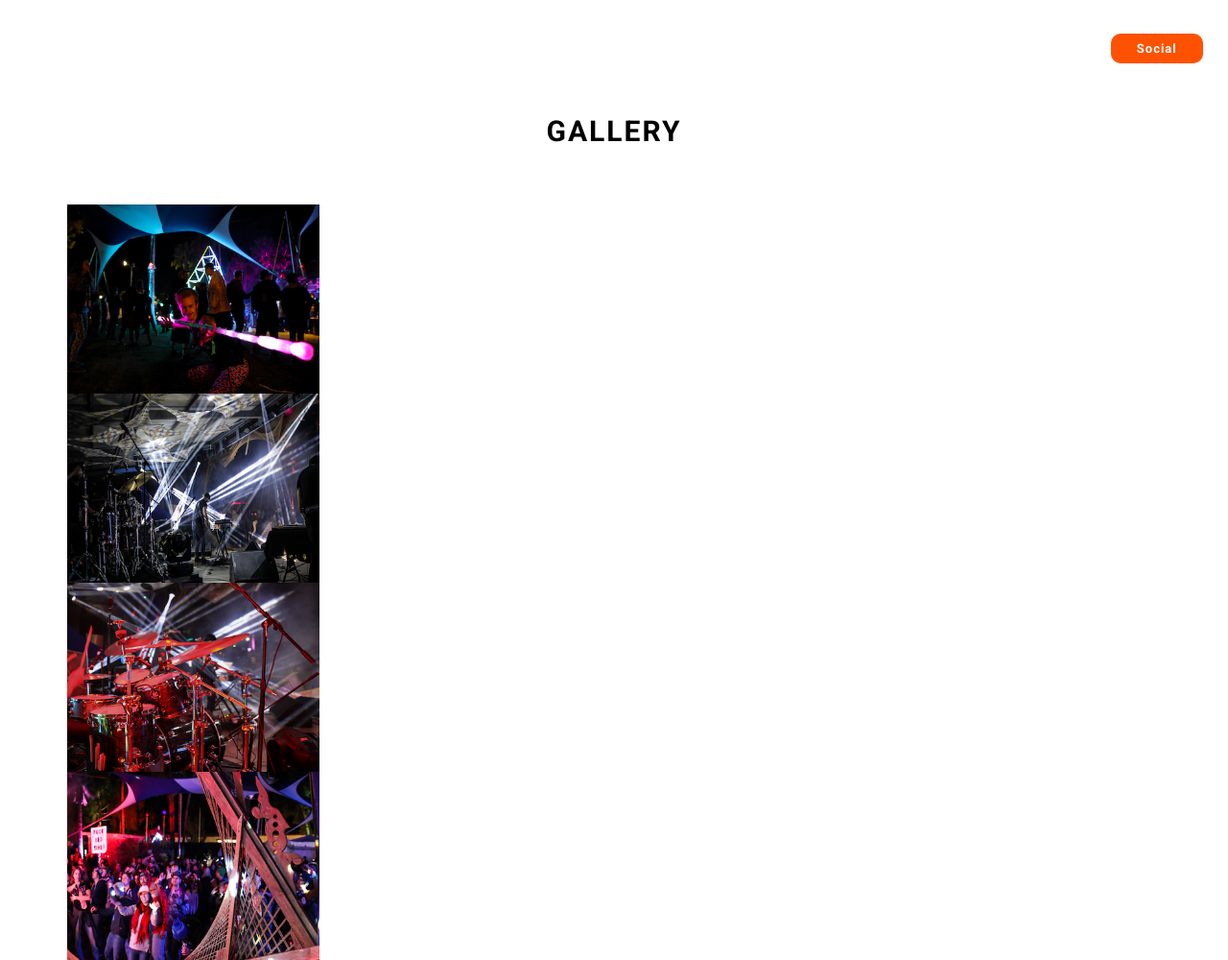
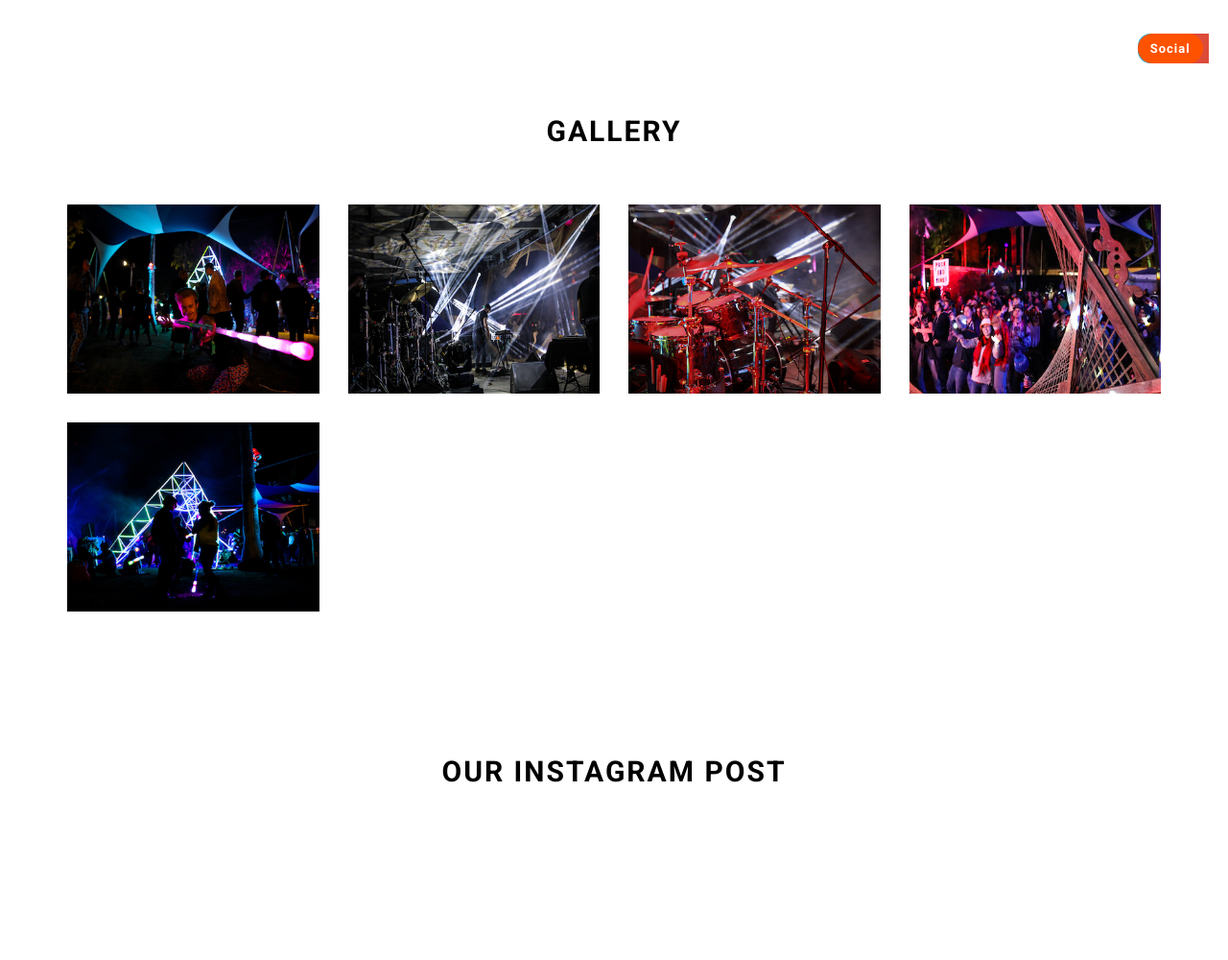
Before and after one commit to tannerwwhite/probertsonportfolio, a PHP site: page /bordasbrothers.html in a window 1280 px wide. Shown: the top 1000 px of the page at 96% size. Run offline with PHP 8.4, Linux system fonts and the light colour scheme.

```diff
--- a/about.html
+++ b/about.html
@@ -15,6 +15,7 @@
     <!-- Custom styles for this template -->
     <link href="css/style.css" rel="stylesheet">
     <link href="css/responsive.css" rel="stylesheet">
+        <link rel="stylesheet" href="https://cdnjs.cloudflare.com/ajax/libs/font-awesome/4.7.0/css/font-awesome.min.css">
     <script src="js/jquery.min.js" type="text/javascript"></script>
     <script src="js/bootstrap.min.js" type="text/javascript"></script>
     <script src="js/custom.js" type="text/javascript"></script>
@@ -26,8 +27,7 @@
             <div class="icon first facebook"><i class="fa fa-facebook"></i></div>
             <div class="icon twitter"><i class="fa fa-twitter"></i></div>
             <div class="icon google-plus"><i class="fa fa-google-plus"></i></div>
-            <div class="icon pinterest last"><i class="fa fa-pinterest-p"></i></div>
-            <div class="label">Social</div>
+            <div class="label">Social Media</div>
         </div>
         <header class="top-nav-bar">
             <div id="toggle">
--- a/bordasbrothers.html
+++ b/bordasbrothers.html
@@ -14,6 +14,7 @@
     <link href="css/magnific-popup.css" rel="stylesheet">
     <!-- Custom styles for this template -->
     <link href="css/style.css" rel="stylesheet">
+    <link rel="stylesheet" href="https://cdnjs.cloudflare.com/ajax/libs/font-awesome/4.7.0/css/font-awesome.min.css">
     <link href="css/responsive.css" rel="stylesheet">
     <script src="js/jquery.min.js" type="text/javascript"></script>
     <script src="js/bootstrap.min.js" type="text/javascript"></script>
@@ -27,7 +28,6 @@
             <div class="icon first facebook"><i class="fa fa-facebook"></i></div>
             <div class="icon twitter"><i class="fa fa-twitter"></i></div>
             <div class="icon google-plus"><i class="fa fa-google-plus"></i></div>
-            <div class="icon pinterest last"><i class="fa fa-pinterest-p"></i></div>
             <div class="label">Social</div>
         </div>
         <header class="top-nav-bar">
@@ -72,6 +72,8 @@
                                 </div>
                             </div>
                         </div>
+                    </div>
+                    <div class="col-lg-3 col-md-4 col-xs-6">
                         <div class="port-image">
                             <img src="images/bordascarousel/c2.jpg" alt="Gallery-Image" class="img-responsive">
                             <div class="overlay">
@@ -80,6 +82,8 @@
                                 </div>
                             </div>
                         </div>
+                    </div>
+                    <div class="col-lg-3 col-md-4 col-xs-6">
                         <div class="port-image">
                             <img src="images/bordascarousel/c3.jpg" alt="Gallery-Image" class="img-responsive">
                             <div class="overlay">
@@ -88,6 +92,8 @@
                                 </div>
                             </div>
                         </div>
+                    </div>
+                    <div class="col-lg-3 col-md-4 col-xs-6">
                         <div class="port-image">
                             <img src="images/bordascarousel/c4.jpg" alt="Gallery-Image" class="img-responsive">
                             <div class="overlay">
@@ -96,231 +102,25 @@
                                 </div>
                             </div>
                         </div>
+                    </div>
+                    <div class="col-lg-3 col-md-4 col-xs-6">
                         <div class="port-image">
-                            <img src="images/bordascarousel/c1.jpg" alt="Gallery-Image" class="img-responsive">
+                            <img src="images/bordascarousel/c5.jpg" alt="Gallery-Image" class="img-responsive">
                             <div class="overlay">
                                 <div class="text">
-                                    <a href="images/bordas/1.jpg" class="image-popup"><img src="images/pin.png"></a>
+                                    <a href="images/bordas/5.jpg" class="image-popup"><img src="images/pin.png"></a>
                                 </div>
                             </div>
                         </div>
                     </div>
-
                 </div>
 
             </div>
 
 
-            <section id="gallery-block" class="section-padding">
-                <div class="container">
-                    <div class="text-head">
-                        <h2>Gallery</h2>
-                    </div>
-                    <div class="row">
-                        <div class="col-md-4 col-sm-4 col-xs-12 gallery-list">
-                            <div class="port-image">
-                                <img src="images/bordas/1.jpg" alt="Gallery-Image" class="img-responsive">
-                                <div class="overlay">
-                                    <div class="text">
-                                        <a href="images/bordas/1.jpg" class="image-popup"><img src="images/pin.png"></a>
-                                    </div>
-                                </div>
-                            </div>
-
-                        </div>
-                        <div class="col-md-4 col-sm-4 col-xs-12 gallery-list">
-                            <div class="port-image">
-                                <img src="images/bordas/2.jpg" alt="Gallery-Image" class="img-responsive">
-                                <div class="overlay">
-                                    <div class="text">
-                                        <a href="images/bordas/2.jpg" class="image-popup"><img src="images/pin.png"></a>
-                                    </div>
-                                </div>
-                            </div>
-
-                        </div>
-                        <div class="col-md-4 col-sm-4 col-xs-12 gallery-list">
-                            <div class="port-image">
-                                <img src="images/bordas/3.jpg" alt="Gallery-Image" class="img-responsive">
-                                <div class="overlay">
-                                    <div class="text">
-                                        <a href="images/bordas/3.jpg" class="image-popup"><img src="images/pin.png"></a>
-                                    </div>
-                                </div>
-                            </div>
-
-                        </div>
-                        <div class="col-md-4 col-sm-4 col-xs-12 gallery-list">
-                            <div class="port-image">
-                                <img src="images/bordas/4.jpg" alt="Gallery-Image" class="img-responsive">
-                                <div class="overlay">
-                                    <div class="text">
-                                        <a href="images/bordas/4.jpg" class="image-popup"><img src="images/pin.png"></a>
-                                    </div>
-                                </div>
-                            </div>
-
-                        </div>
 
 
-                        <div class="col-md-4 col-sm-4 col-xs-12 gallery-list">
-                            <div class="port-image">
-                                <img src="images/bordas/5.jpg" alt="Gallery-Image" class="img-responsive">
-                                <div class="overlay">
-                                    <div class="text">
-                                        <a href="images/bordas/5.jpg" class="image-popup"><img src="images/pin.png"></a>
-                                    </div>
-                                </div>
-                            </div>
 
-                        </div>
-                        <div class="col-md-4 col-sm-4 col-xs-12 gallery-list">
-                            <div class="port-image">
-                                <img src="images/bordas/6.jpg" alt="Gallery-Image" class="img-responsive">
-                                <div class="overlay">
-                                    <div class="text">
-                                        <a href="images/bordas/6.jpg" class="image-popup"><img src="images/pin.png"></a>
-                                    </div>
-                                </div>
-                            </div>
-
-                        </div>
-                        <div class="col-md-4 col-sm-4 col-xs-12 gallery-list">
-                            <div class="port-image">
-                                <img src="images/bordas/7.jpg" alt="Gallery-Image" class="img-responsive">
-                                <div class="overlay">
-                                    <div class="text">
-                                        <a href="images/bordas/7.jpg" class="image-popup"><img src="images/pin.png"></a>
-                                    </div>
-                                </div>
-                            </div>
-
-                        </div>
-                        <div class="col-md-4 col-sm-4 col-xs-12 gallery-list">
-                            <div class="port-image">
-                                <img src="images/bordas/8.jpg" alt="Gallery-Image" class="img-responsive">
-                                <div class="overlay">
-                                    <div class="text">
-                                        <a href="images/bordas/8.jpg" class="image-popup"><img src="images/pin.png"></a>
-                                    </div>
-                                </div>
-                            </div>
-                        </div>
-
-
-                        <div class="col-md-4 col-sm-4 col-xs-12 gallery-list">
-                            <div class="port-image">
-                                <img src="images/bordas/9.jpg" alt="Gallery-Image" class="img-responsive">
-                                <div class="overlay">
-                                    <div class="text">
-                                        <a href="images/bordas/9.jpg" class="image-popup"><img src="images/pin.png"></a>
-                                    </div>
-                                </div>
-                            </div>
-                        </div>
-                        <div class="col-md-4 col-sm-4 col-xs-12 gallery-list">
-                            <div class="port-image">
-                                <img src="images/bordas/10.jpg" alt="Gallery-Image" class="img-responsive">
-                                <div class="overlay">
-                                    <div class="text">
-                                        <a href="images/bordas/10.jpg" class="image-popup"><img src="images/pin.png"></a>
-                                    </div>
-                                </div>
-                            </div>
-                        </div>
-                        <div class="col-md-4 col-sm-4 col-xs-12 gallery-list">
-                            <div class="port-image">
-                                <img src="images/bordas/11.jpg" alt="Gallery-Image" class="img-responsive">
-                                <div class="overlay">
-                                    <div class="text">
-                                        <a href="images/bordas/11.jpg" class="image-popup"><img src="images/pin.png"></a>
-                                    </div>
-                                </div>
-                            </div>
-                        </div>
-                        <div class="col-md-4 col-sm-4 col-xs-12 gallery-list">
-                            <div class="port-image">
-                                <img src="images/bordas/12.jpg" alt="Gallery-Image" class="img-responsive">
-                                <div class="overlay">
-                                    <div class="text">
-                                        <a href="images/bordas/12.jpg" class="image-popup"><img src="images/pin.png"></a>
-                                    </div>
-                                </div>
-                            </div>
-                        </div>
-                        <div class="col-md-4 col-sm-4 col-xs-12 gallery-list">
-                            <div class="port-image">
-                                <img src="images/bordas/13.jpg" alt="Gallery-Image" class="img-responsive">
-                                <div class="overlay">
-                                    <div class="text">
-                                        <a href="images/bordas/13.jpg" class="image-popup"><img src="images/pin.png"></a>
-                                    </div>
-                                </div>
-                            </div>
-                        </div>
-                        <div class="col-md-4 col-sm-4 col-xs-12 gallery-list">
-                            <div class="port-image">
-                                <img src="images/bordas/14.jpg" alt="Gallery-Image" class="img-responsive">
-                                <div class="overlay">
-                                    <div class="text">
-                                        <a href="images/bordas/14.jpg" class="image-popup"><img src="images/pin.png"></a>
-                                    </div>
-                                </div>
-                            </div>
-                        </div>
-                        <div class="col-md-4 col-sm-4 col-xs-12 gallery-list">
-                            <div class="port-image">
-                                <img src="images/bordas/15.jpg" alt="Gallery-Image" class="img-responsive">
-                                <div class="overlay">
-                                    <div class="text">
-                                        <a href="images/bordas/15.jpg" class="image-popup"><img src="images/pin.png"></a>
-                                    </div>
-                                </div>
-                            </div>
-                        </div>
-                        <div class="col-md-4 col-sm-4 col-xs-12 gallery-list">
-                            <div class="port-image">
-                                <img src="images/bordas/16.jpg" alt="Gallery-Image" class="img-responsive">
-                                <div class="overlay">
-                                    <div class="text">
-                                        <a href="images/bordas/16.jpg" class="image-popup"><img src="images/pin.png"></a>
-                                    </div>
-                                </div>
-                            </div>
-                        </div>
-                        <div class="col-md-4 col-sm-4 col-xs-12 gallery-list">
-                            <div class="port-image">
-                                <img src="images/bordas/17.jpg" alt="Gallery-Image" class="img-responsive">
-                                <div class="overlay">
-                                    <div class="text">
-                                        <a href="images/bordas/17.jpg" class="image-popup"><img src="images/pin.png"></a>
-                                    </div>
-                                </div>
-                            </div>
-                        </div>
-                        <div class="col-md-4 col-sm-4 col-xs-12 gallery-list">
-                            <div class="port-image">
-                                <img src="images/bordas/18.jpg" alt="Gallery-Image" class="img-responsive">
-                                <div class="overlay">
-                                    <div class="text">
-                                        <a href="images/bordas/18.jpg" class="image-popup"><img src="images/pin.png"></a>
-                                    </div>
-                                </div>
-                            </div>
-                        </div>
-                        <div class="col-md-4 col-sm-4 col-xs-12 gallery-list">
-                            <div class="port-image">
-                                <img src="images/bordas/19.jpg" alt="Gallery-Image" class="img-responsive">
-                                <div class="overlay">
-                                    <div class="text">
-                                        <a href="images/bordas/19.jpg" class="image-popup"><img src="images/pin.png"></a>
-                                    </div>
-                                </div>
-                            </div>
-                        </div>
-                    </div>
-                </div>
-            </section>
 
 
             <section id="insta-post" class="section-padding">
--- a/contact.html
+++ b/contact.html
@@ -15,6 +15,7 @@
     <!-- Custom styles for this template -->
     <link href="css/style.css" rel="stylesheet">
     <link href="css/responsive.css" rel="stylesheet">
+    <link rel="stylesheet" href="https://cdnjs.cloudflare.com/ajax/libs/font-awesome/4.7.0/css/font-awesome.min.css">
     <script src="js/jquery.min.js" type="text/javascript"></script>
     <script src="js/bootstrap.min.js" type="text/javascript"></script>
     <script src="js/custom.js" type="text/javascript"></script>
@@ -26,7 +27,6 @@
             <div class="icon first facebook"><i class="fa fa-facebook"></i></div>
             <div class="icon twitter"><i class="fa fa-twitter"></i></div>
             <div class="icon google-plus"><i class="fa fa-google-plus"></i></div>
-            <div class="icon pinterest last"><i class="fa fa-pinterest-p"></i></div>
             <div class="label">Social</div>
         </div>
         <header class="top-nav-bar">
--- a/css/style.css
+++ b/css/style.css
@@ -314,6 +314,7 @@ img {
 
 .port-image {
     position: relative;
+    padding-bottom: 30px;
 }
 
 .image-responsive {
@@ -862,7 +863,7 @@ footer {
 }
 
 .label {
-    border-radius: 1rem;
+    border-radius: 2rem;
     font-size: 13px;
     font-weight: 700;
     left: 0;
--- a/index.html
+++ b/index.html
@@ -12,6 +12,7 @@
     <!-- Custom styles for this template -->
     <link href="css/style.css" rel="stylesheet">
     <link href="css/responsive.css" rel="stylesheet">
+    <link rel="stylesheet" href="https://cdnjs.cloudflare.com/ajax/libs/font-awesome/4.7.0/css/font-awesome.min.css">
     <script src="js/jquery.min.js" type="text/javascript"></script>
     <script src="js/bootstrap.min.js" type="text/javascript"></script>
     <script src="js/custom.js" type="text/javascript"></script>
--- a/portfolio.html
+++ b/portfolio.html
@@ -12,6 +12,7 @@
     <!-- Bootstrap core CSS -->
     <link href="css/bootstrap.min.css" rel="stylesheet">
     <link href="css/magnific-popup.css" rel="stylesheet">
+    <link rel="stylesheet" href="https://cdnjs.cloudflare.com/ajax/libs/font-awesome/4.7.0/css/font-awesome.min.css">
     <!-- Custom styles for this template -->
     <link href="css/style.css" rel="stylesheet">
     <link href="css/responsive.css" rel="stylesheet">
@@ -27,7 +28,6 @@
             <div class="icon first facebook"><i class="fa fa-facebook"></i></div>
             <div class="icon twitter"><i class="fa fa-twitter"></i></div>
             <div class="icon google-plus"><i class="fa fa-google-plus"></i></div>
-            <div class="icon pinterest last"><i class="fa fa-pinterest-p"></i></div>
             <div class="label">Social</div>
         </div>
         <header class="top-nav-bar">
```
